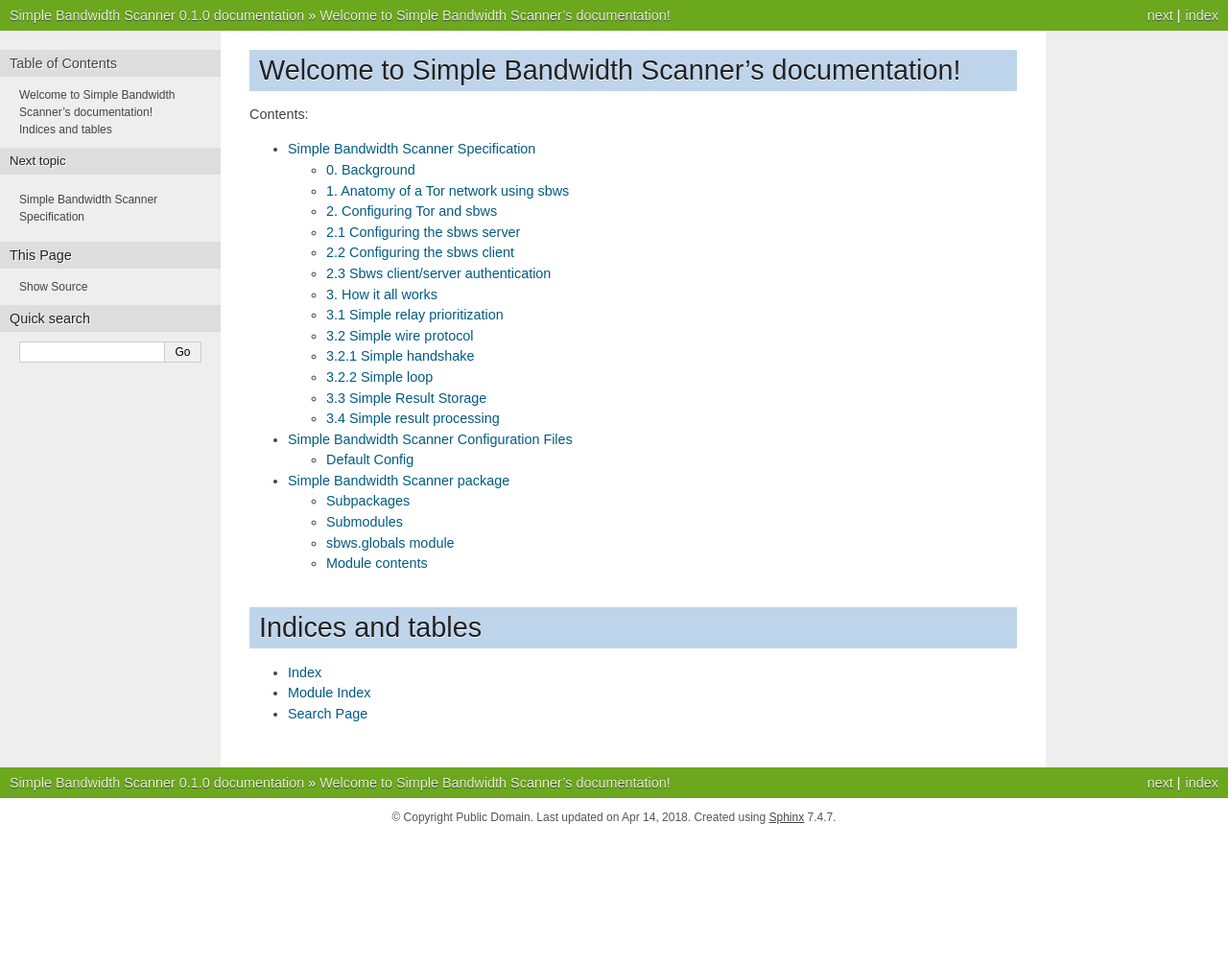
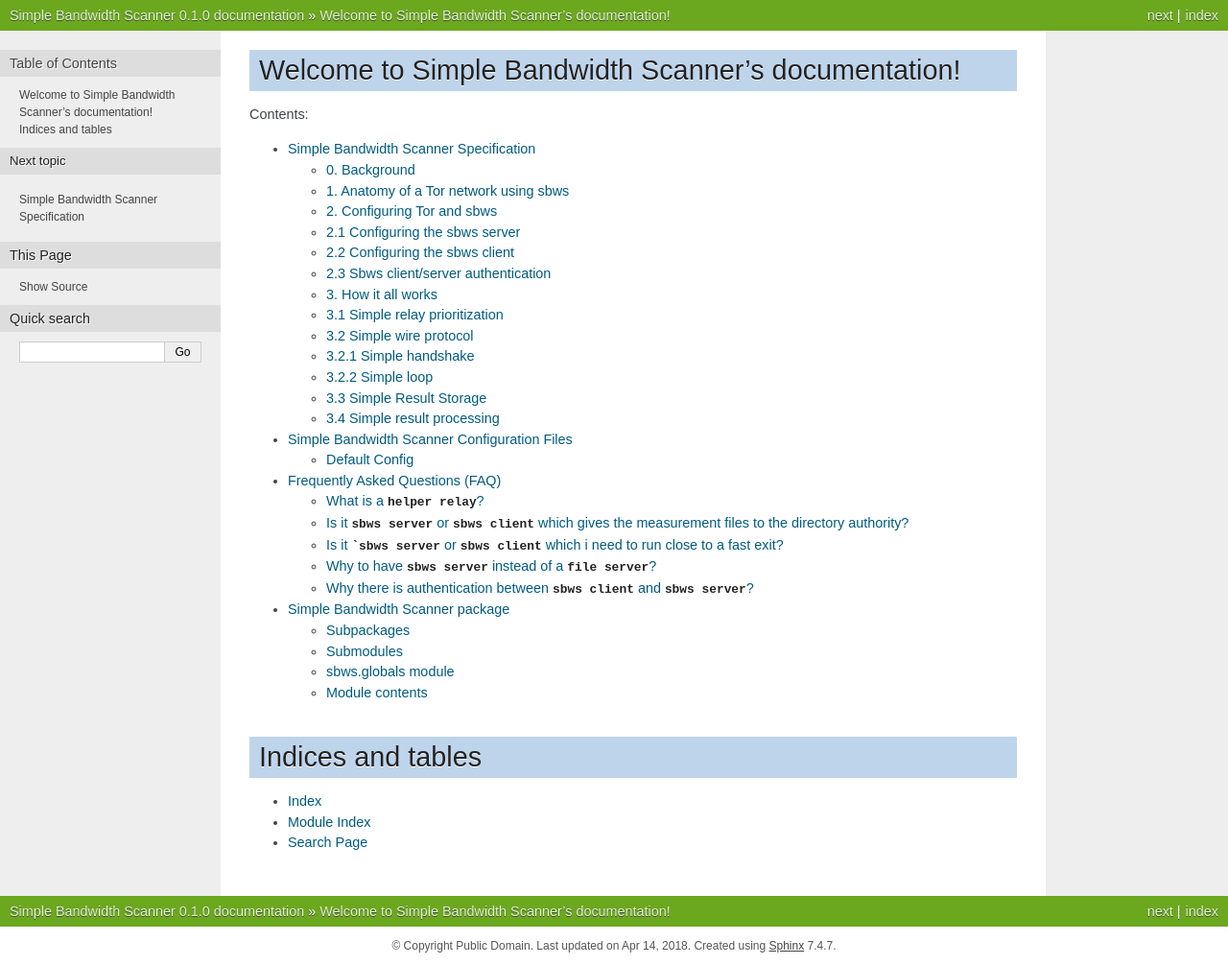
Before and after one commit to torproject/sbws, a Sphinx documentation site: the page built from docs/source/index.rst, in a window 1280 px wide. Shown: the whole page at 96% size. Built offline with Sphinx 7.4.7, drawn with Linux system fonts in a browser that asks for light colours; before the commit the page ends 900 px from its top, so only the background shows below that.

Commit message:
Firt FAQ draft

````diff
--- /dev/null
+++ b/docs/source/faq.rst
@@ -0,0 +1,35 @@
+Frequently Asked Questions (FAQ)
+==================================
+
+.. note:: even thought this questions should be answered by reading the
+   :doc:`specification`, here the answers should be short and clear.
+
+What is a ``helper relay``?
+-----------------------------
+
+.. todo:: see :ref:`XX`
+
+Is it ``sbws server`` or ``sbws client`` which gives the measurement files to the directory authority?
+--------------------------------------------------------------------------------------------------------
+
+``sbws client``
+
+.. todo:: see :ref:`XX`
+
+
+Is it ```sbws server`` or ``sbws client`` which i need to run close to a fast exit?
+------------------------------------------------------------------------------------------
+
+``sbws server``
+
+.. todo:: see :ref:`XX`
+
+Why to have ``sbws server`` instead of a ``file server``?
+----------------------------------------------------------
+
+.. todo:: see :ref:`XX`
+
+Why there is authentication between ``sbws client`` and ``sbws server``?
+-------------------------------------------------------------------------
+
+.. todo:: see :ref:`XX`
--- a/docs/source/index.rst
+++ b/docs/source/index.rst
@@ -19,6 +19,7 @@
    CONTRIBUTING
    AUTHORS
    LICENSE
+   faq
    sbws
 
 Indices and tables
````
